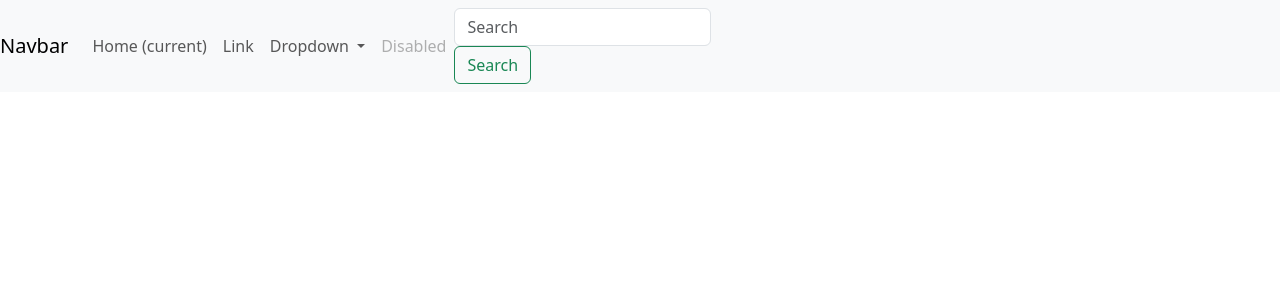
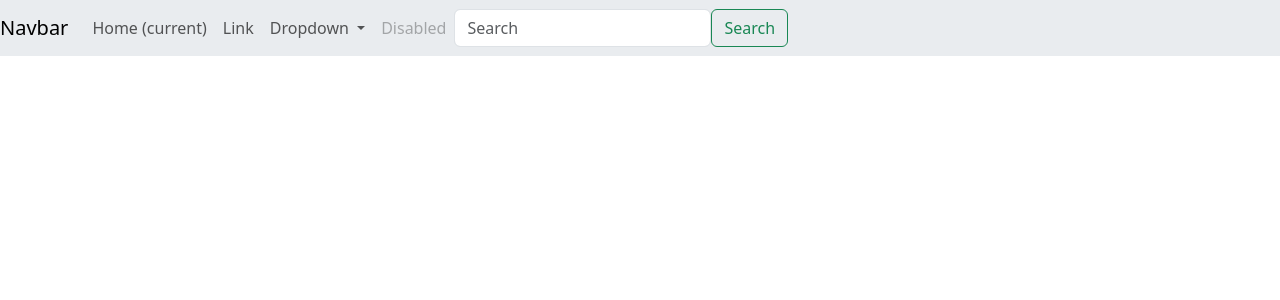
Before and after one commit to rasulbekkomilov/homework, a Vue app: page / in a window 1280 px wide. Shown: the top 300 px of the page. Built offline with nearby package versions, Linux system fonts and the light colour scheme.

Commit message:
bootstrap ishlamadi

```diff
--- a/src/components/NavbarSection.vue
+++ b/src/components/NavbarSection.vue
@@ -3,7 +3,7 @@
 </script>
 
 <template>
-   <nav class="navbar navbar-expand-lg navbar-light bg-light">
+   <nav class="navbar navbar-expand-lg navbar-light bg-body-secondary">
       <a class="navbar-brand" href="#">Navbar</a>
       <button class="navbar-toggler" type="button" data-toggle="collapse" data-target="#navbarSupportedContent" aria-controls="navbarSupportedContent" aria-expanded="false" aria-label="Toggle navigation">
          <span class="navbar-toggler-icon"></span>
@@ -32,7 +32,7 @@
             <a class="nav-link disabled" href="#">Disabled</a>
             </li>
          </ul>
-         <form class="form-inline my-2 my-lg-0">
+         <form class="form-inline my-2 my-lg-0 d-flex">
             <input class="form-control mr-sm-2" type="search" placeholder="Search" aria-label="Search">
             <button class="btn btn-outline-success my-2 my-sm-0" type="submit">Search</button>
          </form>
--- a/src/main.js
+++ b/src/main.js
@@ -2,7 +2,7 @@ import './assets/sass/main.scss'
 
 import { createApp } from 'vue'
 import App from './App.vue'
-import 'bootstrap/dist/css/bootstrap.css'
+import 'bootstrap/dist/css/bootstrap.min.css'
 import 'bootstrap/dist/js/bootstrap.bundle.js'
 
 createApp(App).mount('#app')
```
